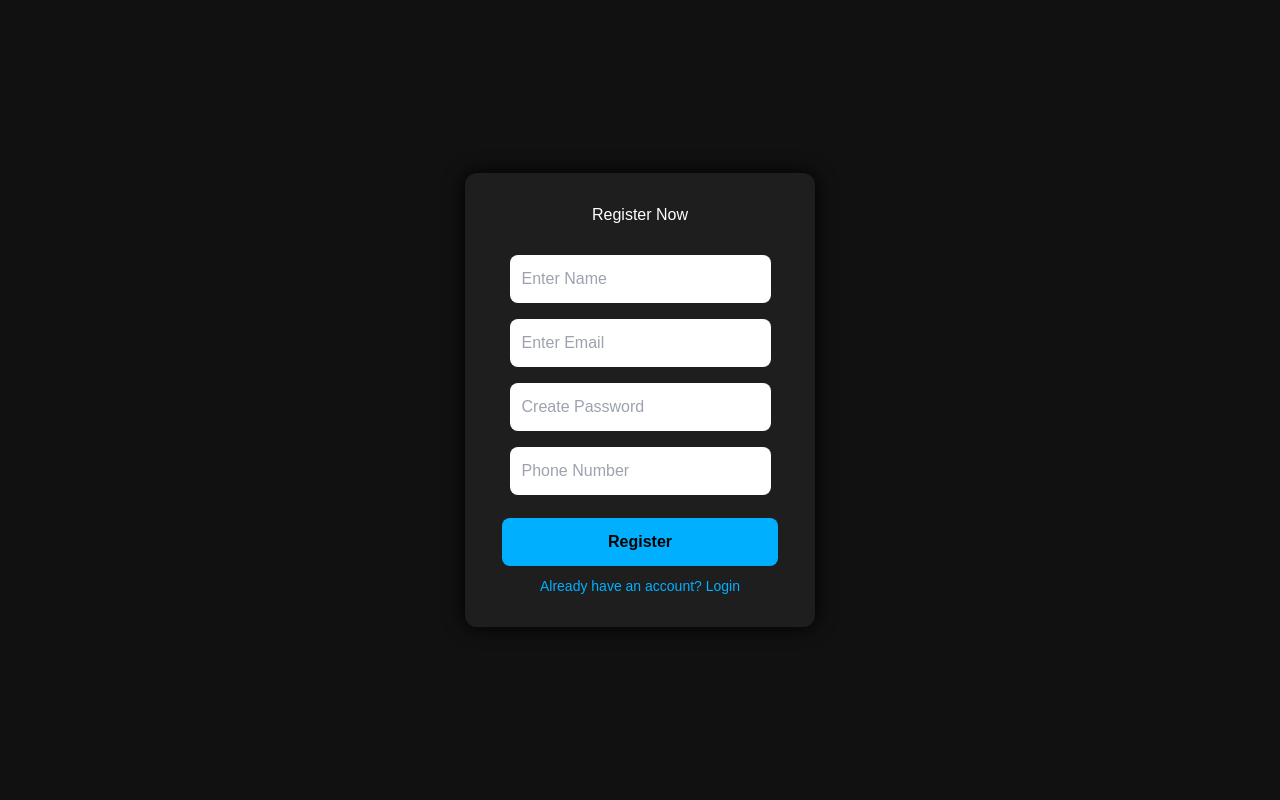
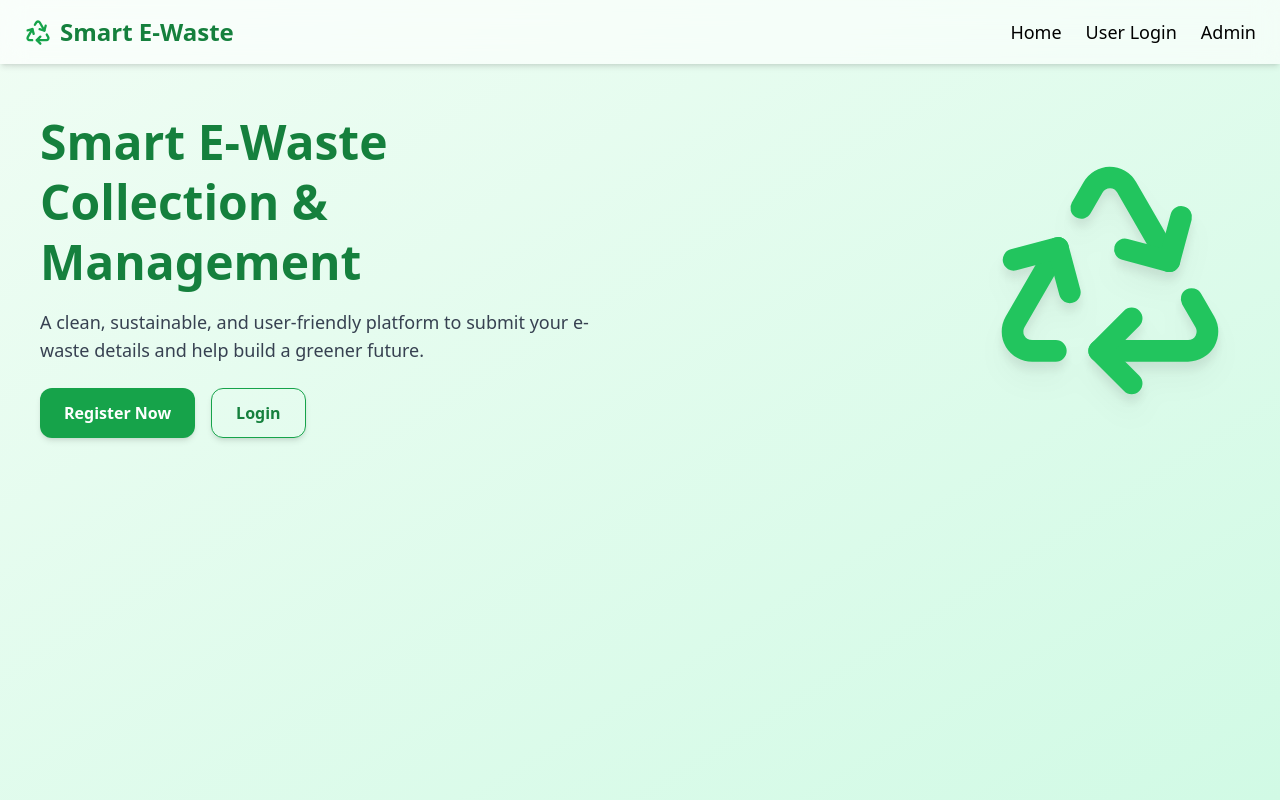
Before and after one commit to hari-3061/sharmi3006, a React (Create React App) app: page / in a window 1280 px wide. Built offline with nearby package versions, Linux system fonts and the light colour scheme.

Commit message:
modified

```diff
--- a/src/App.js
+++ b/src/App.js
@@ -1,62 +1,26 @@
-import React, { useState } from "react";
-import "./App.css";
+import React from "react";
+import { BrowserRouter, Routes, Route } from "react-router-dom";
+
+// Pages
+import Landing from "./pages/Landing";
+import UserRegister from "./pages/UserRegister";
+import UserLogin from "./pages/UserLogin";
+import AdminLogin from "./pages/AdminLogin";
+import AdminDashboard from "./pages/AdminDashboard";
+import UserDashboard from "./pages/UserDashboard";
 
 function App() {
-  const [page, setPage] = useState("register"); // register | login | forgot
-
   return (
-    <div className="main">
-      {/* REGISTER PAGE */}
-      {page === "register" && (
-        <div className="form-container">
-          <h2>Register Now</h2>
-          <input type="text" placeholder="Enter Name" />
-          <input type="email" placeholder="Enter Email" />
-          <input type="password" placeholder="Create Password" />
-          <input type="text" placeholder="Phone Number" />
-
-          <button className="btn">Register</button>
-
-          <p className="link" onClick={() => setPage("login")}>
-            Already have an account? Login
-          </p>
-        </div>
-      )}
-
-      {/* LOGIN PAGE */}
-      {page === "login" && (
-        <div className="form-container">
-          <h2>Login</h2>
-
-          <input type="password" placeholder="Enter Password" />
-
-          <button className="btn">Login</button>
-
-          <p className="forgot" onClick={() => setPage("forgot")}>
-            Forgot Password?
-          </p>
-
-          <p className="link" onClick={() => setPage("register")}>
-            Create New Account
-          </p>
-        </div>
-      )}
-
-      {/* FORGOT PASSWORD PAGE */}
-      {page === "forgot" && (
-        <div className="form-container">
-          <h2>Reset Password</h2>
-
-          <input type="email" placeholder="Enter Your Email" />
-
-          <button className="btn">Send Reset Link</button>
-
-          <p className="link" onClick={() => setPage("login")}>
-            Back to Login
-          </p>
-        </div>
-      )}
-    </div>
+    <BrowserRouter>
+      <Routes>
+        <Route path="/" element={<Landing />} />
+        <Route path="/userregister" element={<UserRegister />} />
+        <Route path="/userlogin" element={<UserLogin />} />
+        <Route path="/adminlogin" element={<AdminLogin />} />
+        <Route path="/admindashboard" element={<AdminDashboard />} />
+        <Route path="/userdashboard" element={<UserDashboard />} />
+      </Routes>
+    </BrowserRouter>
   );
 }
 
```
